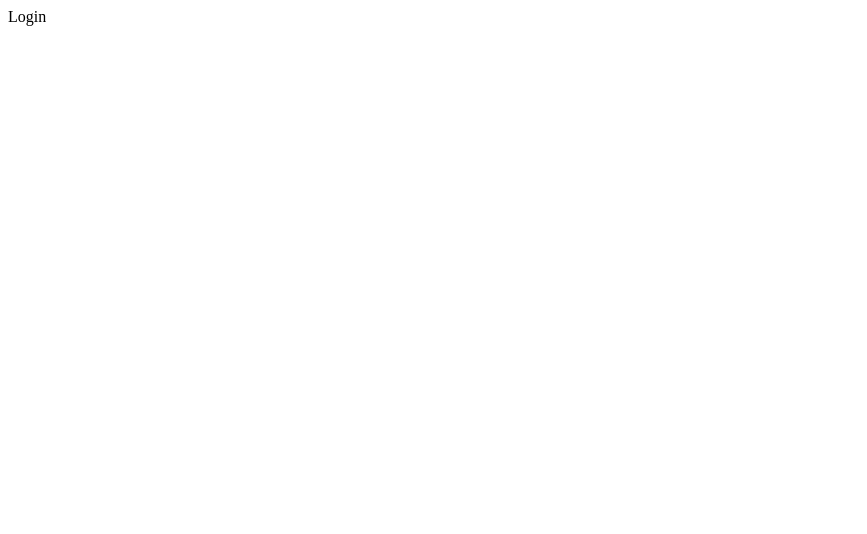
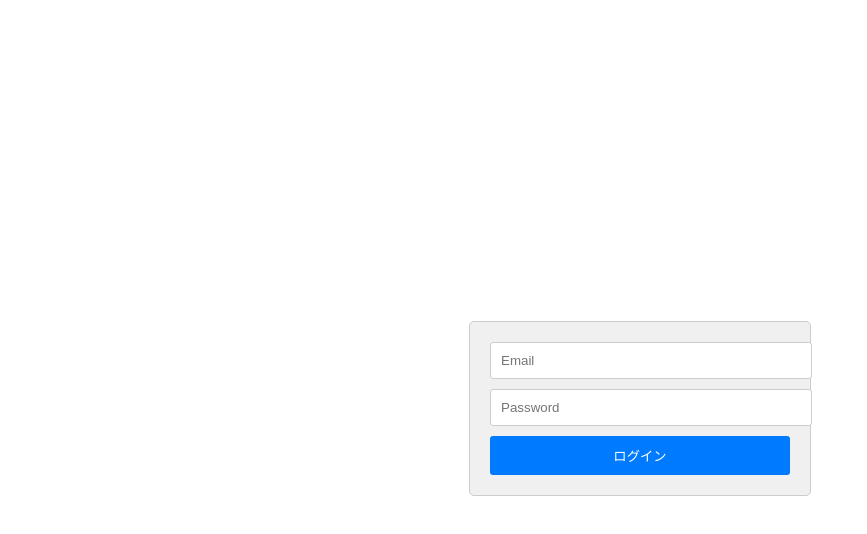
Before and after one commit to satou-yosiyuki/siori, a Next.js app: page /login in a window 1280 px wide. Shown: the top 534 px of the page, without its empty margins (0-867 px from the left). Built offline with nearby package versions, Linux system fonts and the light colour scheme.

Commit message:
ログイン画面のUIを仮作成

```diff
--- a/pages/login.tsx
+++ b/pages/login.tsx
@@ -1,7 +1,37 @@
-import React from "react";
+import React, { useState } from "react";
+import styles from "./style.module.scss";
 
-const Login = () => {
-  return <div>Login</div>;
+const Login: React.FC = () => {
+  const [email, setEmail] = useState("");
+  const [password, setPassword] = useState("");
+
+  /**
+   * ログイン処理
+   * @param e
+   */
+  const handleSubmit = (e: React.FormEvent) => {
+    e.preventDefault();
+  };
+
+  return (
+    <div className={styles.container}>
+      <form className={styles.form} onSubmit={handleSubmit}>
+        <input
+          type="email"
+          placeholder="Email"
+          value={email}
+          onChange={(e) => setEmail(e.target.value)}
+        />
+        <input
+          type="password"
+          placeholder="Password"
+          value={password}
+          onChange={(e) => setPassword(e.target.value)}
+        />
+        <button type="submit">ログイン</button>
+      </form>
+    </div>
+  );
 };
 
 export default Login;
--- /dev/null
+++ b/pages/style.module.scss
@@ -0,0 +1,33 @@
+.container {
+  display: flex;
+  flex-direction: column;
+  align-items: center;
+  justify-content: center;
+  height: 100vh;
+
+  .form {
+    width: 300px;
+    padding: 20px;
+    background-color: #f0f0f0;
+    border: 1px solid #ccc;
+    border-radius: 5px;
+
+    input {
+      width: 100%;
+      margin-bottom: 10px;
+      padding: 10px;
+      border: 1px solid #ccc;
+      border-radius: 3px;
+    }
+
+    button {
+      width: 100%;
+      padding: 10px;
+      background-color: #007bff;
+      color: #fff;
+      border: none;
+      border-radius: 3px;
+      cursor: pointer;
+    }
+  }
+}
```
